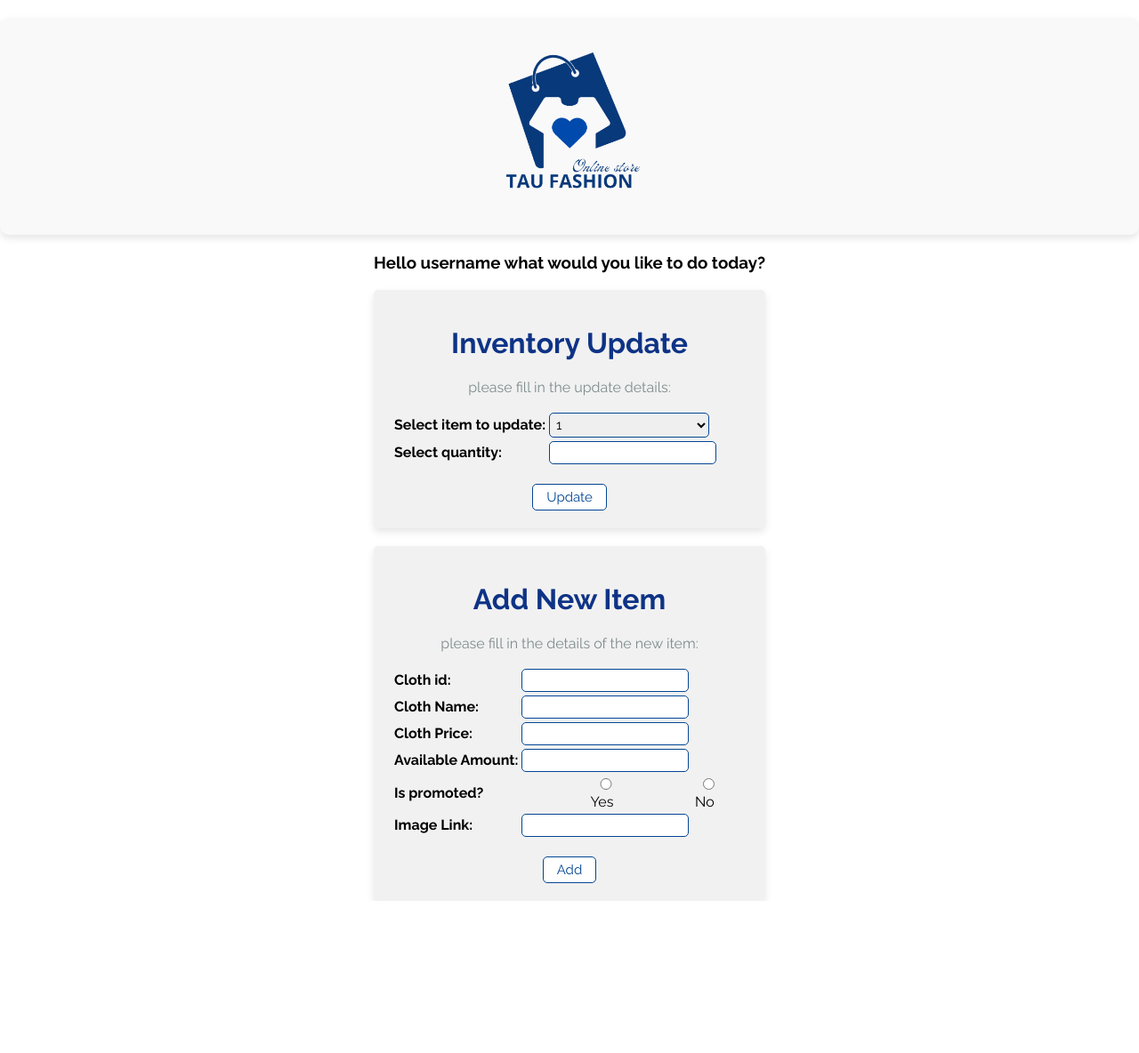
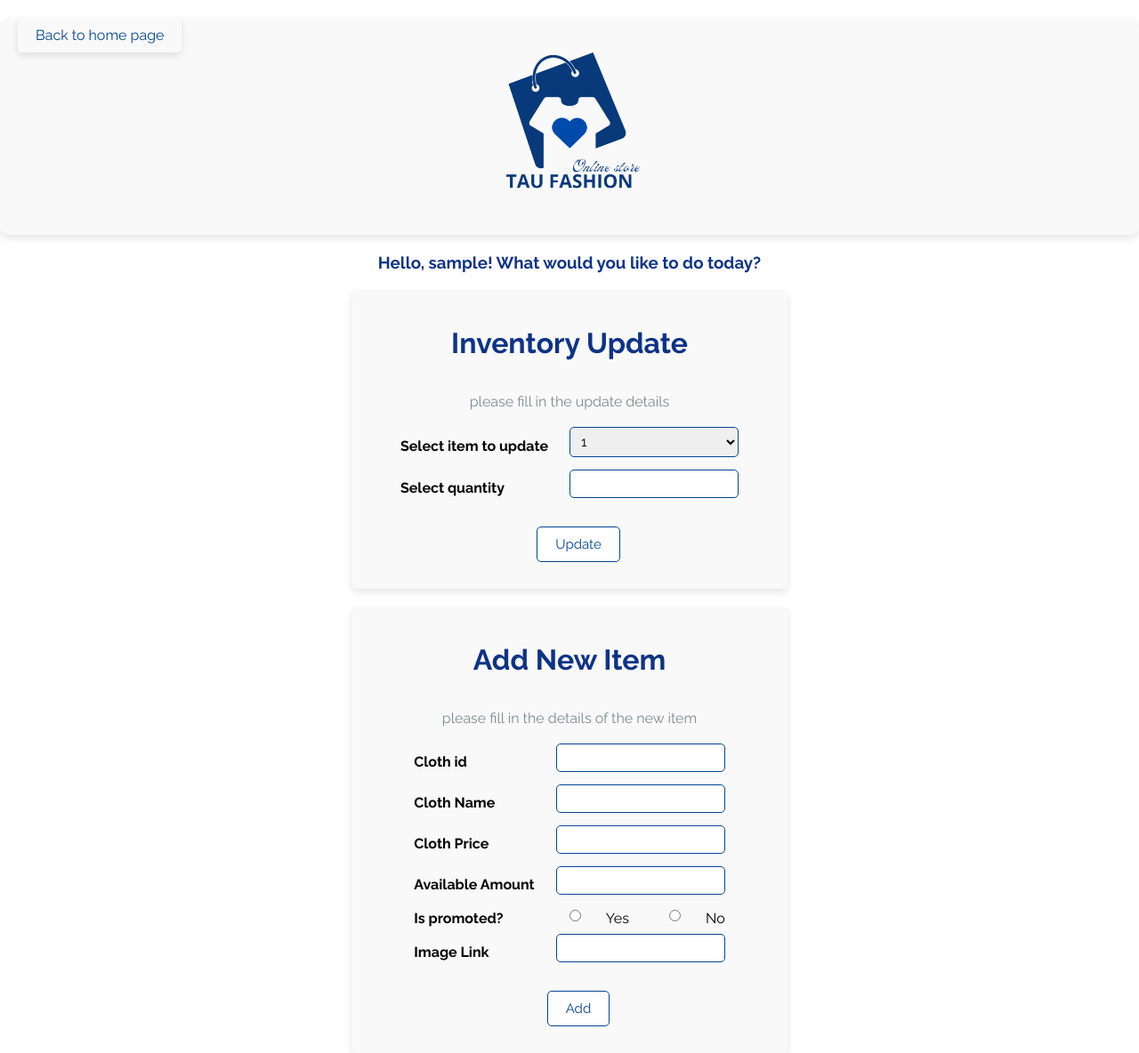
Before and after one commit to mariiamantsurova/Projects, a Flask app: template Online_store/templates/inventory_update.html in a window 1280 px wide. Shown: the whole page at 89% size. Before the commit the page ends 1013 px from the top, so only its background shows below. Run offline with Flask 3, Linux system fonts and the light colour scheme; the template is opened without the code that fills it: most values are stand-ins (such as "Sample title", 1, 10 or a date in 2020); some web fonts are replaced.

Commit message:
inventory

```diff
--- a/Online_store/python/home.py
+++ b/Online_store/python/home.py
@@ -35,3 +35,8 @@ def home_route(app,cursor,mydb):
             cursor.execute("SELECT * FROM online_store.clothes ORDER BY is_promoted")
             clothes = cursor.fetchall()
             return render_template("home_page.html",clothes=clothes, is_admin = is_admin)
+
+    @app.route('/logout')
+    def logout():
+        session.clear()  # This clears the entire session, including user email
+        return redirect("/login")  # Redirect to the homepage after logging
--- a/Online_store/static/css/inventory_page.css
+++ b/Online_store/static/css/inventory_page.css
@@ -1,3 +1,5 @@
+
+/* Body Styling */
 body {
   text-align: center;
   justify-content: center; /* Horizontally centers the table */
@@ -6,6 +8,11 @@ body {
   margin: 0; /* Removes default margin */
   padding: 0; /* Removes default padding */
 }
+.labels {
+  text-align: left;
+}
+
+/* Page Header */
 .page_header {
   background-color: #f9f9f9;
   padding: 20px; /* Add padding inside the card */
@@ -14,67 +21,135 @@ body {
   margin: 20px auto; /* Center the card on the page */
 }
 
+.back-link {
+  position: fixed;  /* Fixes the link's position on the screen */
+  left: 20px;       /* Position the link 20px from the left side of the page */
+  top: 20px;        /* Position the link 20px from the top */
+  font-size: 16px;  /* Font size */
+  color: #034694;   /* Link color */
+  text-decoration: none;  /* Removes underline from the link */
+  background-color: #f9f9f9;  /* Background color */
+  padding: 10px 20px;  /* Padding around the link */
+  border-radius: 5px;  /* Rounded corners */
+  box-shadow: 0 4px 8px rgba(0, 0, 0, 0.1);  /* Subtle shadow */
+  transition: background-color 0.3s ease, color 0.3s ease;  /* Smooth transitions */
+}
+
+.back-link:hover {
+  background-color: #034694;  /* Background color on hover */
+  color: white;  /* Text color on hover */
+}
+/* Card Style */
 .card-div {
-  background-color: #f1f1f1; /* light gray */
+  background-color: #f9f9f9; /* light gray background*/
   color: black;
-  width: 400px; /* Define the width of the card */
+  width: 450px; /* Define the width of the card */
   padding: 20px; /* Add padding inside the card */
   border-radius: 5px; /* Rounded corners */
   box-shadow: 0 4px 8px rgba(0, 0, 0, 0.1); /* Subtle shadow for the card */
   margin: 20px auto; /* Center the card on the page */
+  display: flex; /* Enable flexbox */
+  flex-direction: column; /* Arrange children vertically */
+  justify-content: center; /* Vertically center the content */
+  align-items: center; /* Horizontally center the content */
+  height: auto; /* Adjust height based on content */
+
 }
 
-.h1 {
+
+
+/* Heading Styling */
+h1, h3 {
   text-align: center;
-  color: #0e3386; /* cubes blue text*/
+  color: #0e3386;
 }
-
+/* Table and Labels */
 .table {
   margin-left: auto;
   margin-right: auto;
   width: 100%;
   border-radius: 10px; /* Rounded corners */
+
 }
 .p {
   color: #7f8c8d;
 }
-.labels {
+th {
   text-align: left;
+  font-weight: bold;
+}
+/* Table cell with radio buttons */
+td {
+  display: flex; /* Use flexbox to align items in a row */
+  align-items: center; /* Vertically align the radio buttons */
+  gap: 10px; /* Add space between the radio buttons */
 }
 
-input,
-select {
-  border-radius: 5px; /* Rounds the corners of the input fields */
-  padding: 3px; /* Add padding to the input fields */
-  border: 1px solid #034694; /* chelsea blue border */
-  font-size: 15px; /* Text size */
-  width: 100%; /* Make inputs fill the available width */
-  transition: border-color 0.3s ease; /* Smooth transition for border color */
+input, select {
+  width: 100%;
+  padding: 6px 8px;
+  border: 1px solid #034694;
+  border-radius: 5px;
+  font-size: 15px;
+  transition: border-color 0.3s ease;
+  margin-left: 20px;
+  margin-bottom: 10px;
 }
 
-input:focus,
-select:focus {
-  border-color: #034694; /* Change border color on focus */
-  outline: none; /* Remove default outline */
+input:focus, select:focus {
+  border-color: #034694;
+  outline: none;
 }
 
+/* Buttons */
 .important_button {
-  color: #034694; /*chelsea blue */
   background-color: white;
+  color: #034694;
   border: 1px solid #034694;
-  border-radius: 5px; /* Rounded corners */
-  padding: 5px 15px; /* Increase padding for a larger button */
-  transition: background-color 0.3s ease, color 0.3s ease,
-    border-color 0.3s ease; /* Smooth transition */
-  width: auto; /* Set width to auto to prevent stretching */
+  padding: 10px 20px;
+  border-radius: 5px;
+  width: auto;
+  cursor: pointer;
+  transition: background-color 0.3s ease, color 0.3s ease, border-color 0.3s ease;
 }
+
 .important_button:hover {
-  background-color: #034694; /* chelsea blue background on hover */
-  color: white; /* white text on hover */
+  background-color: #034694;
+  color: white;
   border-color: #034694;
 }
+
 .important_button:active {
-  background-color: #66a9ff; /* Slightly darker blue when clicked */
-  color: white; /* White text when clicked */
-  border-color: #4a90e2; /* Darker blue border when clicked */
+  background-color: #66a9ff;
+  color: white;
+  border-color: #4a90e2;
 }
+
+/* Common style for the message */
+.message {
+    position: fixed;               /* Fixed position to stay on the screen */
+    top: 0;                       /* Center vertically */
+    left: 50%;                     /* Center horizontally */
+    transform: translate(-50%, -50%); /* Ensure it's truly centered */
+    padding: 20px;
+    border-radius: 5px;
+    font-size: 18px;
+    width: 80%;                    /* Adjust width */
+    text-align: center;            /* Center the text */
+    z-index: 9999;                 /* Ensure it stays on top of other content */
+    box-shadow: 0 4px 8px rgba(0, 0, 0, 0.2); /* Adds a subtle shadow around the message */
+}
+
+/* Style for error messages */
+.error {
+    background-color: #f8d7da;     /* Light red background */
+    color: #721c24;                /* Dark red text */
+    border: 1px solid #f5c6cb;     /* Red border */
+}
+
+/* Style for success messages */
+.success {
+    background-color: #d4edda;     /* Light green background */
+    color: #155724;                /* Dark green text */
+    border: 1px solid #c3e6cb;     /* Green border */
+}
--- a/Online_store/templates/inventory_update.html
+++ b/Online_store/templates/inventory_update.html
@@ -14,13 +14,17 @@
 </head>
 <body>
     <div class="page_header">
-    <img src="/static/image/logo.png" width="200" height="200">
+        <a href="/">
+          <img src="/static/image/logo.png" width="200" height="200" alt="Logo">
+        </a>
     </div>
-<h3>Hello username what would you like to do today?</h3>
-<div>
-        <!-- Display messages -->
+    <h3>Hello, {{ user_name }}! What would you like to do today?</h3><div>
+    <a href="/" class="back-link">Back to home page</a>
+        <!-- Display the message if it exists -->
         {% if message %}
-    <p class="{% if is_error %}error-text{% else %}success-text{% endif %}">{{ message }}</p>
+            <div class="message {% if is_error %}error{% else %}success{% endif %}">
+                <p>{{ message }}</p>
+            </div>
         {% endif %}
     </div>
     <div class="card-div">
@@ -28,11 +32,10 @@
         <!-- Form for updating inventory -->
         <form action="/handle_form" method="post">
         <input type="hidden" name="manager_email" value="{{ email }}" />
-
         <table>
             <tr>
-            <p class="p"> please fill in the update details:</p>
-            <th class = "labels"> Select item to update:</th>
+                <p class="p"> please fill in the update details</p>
+                <th class = "labels"> Select item to update</th>
                 <td>
                     <!--extracting cloth_ids from the DB -->
                     <select name="cloth_id" required>
@@ -43,7 +46,7 @@
                 </td>
             </tr>
             <tr>
-            <th class = "labels">Select quantity:</th>
+                <th class = "labels">Select quantity</th>
                 <td>
                     <input type="number" name ="quantity_to_update" required min="1">
                 </td>
@@ -52,11 +55,8 @@
         <br/>
         <input type="submit" name="form_id" value="Update" class="important_button">
 
-
     </form>
     </div>
-
-
     <div class="card-div">
         <h1 class="h1"> Add New Item</h1>
         <!-- Form for Adding a new item -->
@@ -64,26 +64,26 @@
             <input type="hidden" name="manager_email" value="{{ email }}" />
         <table>
             <tr>
-            <p class="p"> please fill in the details of the new item:</p>
-            <th class = "labels">Cloth id:</th>
+                <p class="p"> please fill in the details of the new item</p>
+                <th class = "labels">Cloth id</th>
                 <td>
                     <input type="text" name="cloth_id" required>
                 </td>
             </tr>
             <tr>
-            <th class = "labels">Cloth Name:</th>
+                <th class = "labels">Cloth Name</th>
                 <td>
                     <input type="text" name ="cloth_name" required>
                 </td>
             </tr>
             <tr>
-            <th class = "labels">Cloth Price:</th>
+                <th class = "labels">Cloth Price</th>
                 <td>
                     <input type="number" name ="cloth_price" required min="1">
                 </td>
             </tr>
             <tr>
-            <th class = "labels">Available Amount:</th>
+                <th class = "labels">Available Amount</th>
                 <td>
                     <input type="number" name ="available_amount" required min="1">
                 </td>
@@ -91,15 +91,13 @@
             <tr>
                 <th class = "labels">Is promoted?</th>
                 <td>
-                <input type="radio" name="is_promoted" value="1" required >Yes</br>
-            </td>
-            <td>
-                <input type="radio" name="is_promoted" value="0" required >No</br>
+                    <input type="radio" name="is_promoted" value="1" required> Yes
+                    <input type="radio" name="is_promoted" value="0" required> No
                 </td>
 
             </tr>
             <tr>
-            <th class = "labels">Image Link:</th>
+                <th class = "labels">Image Link</th>
                 <td>
                     <input type="text" name ="img_path" required>
                 </td>
@@ -111,7 +109,6 @@
 
     </form>
     </div>
-
 </body>
 </html>
 </body>
```
Also changed, not shown: Online_store/python/inventory_update.py (+16 -17 lines), 4 other files. Lines whose indentation alone changed are shown as unchanged.
